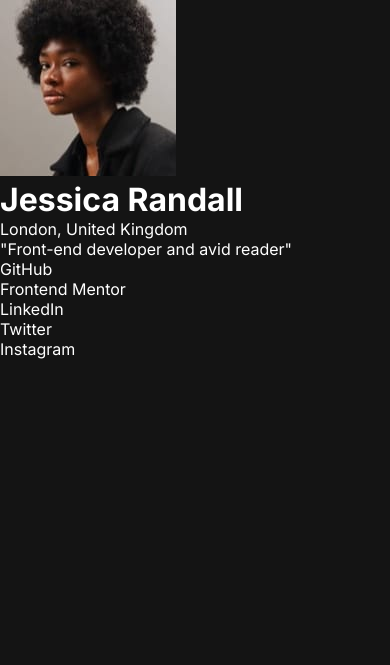
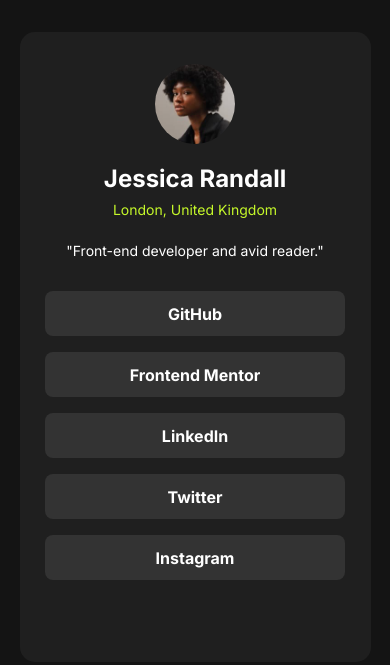
Before and after one commit to CodexianScholar/Frontend-Dev-practice-, a plain HTML site: page frontend-mentor/social-links-profile/index.html in a window 390 px wide. Drawn offline with Linux system fonts and the light colour scheme.

Commit message:
finished css styling and media queries

```diff
--- a/frontend-mentor/social-links-profile/index.html
+++ b/frontend-mentor/social-links-profile/index.html
@@ -3,38 +3,36 @@
   <head>
     <meta charset="UTF-8" />
     <meta name="viewport" content="width=device-width, initial-scale=1.0" />
-    <title>Social links profile</title>
-    <link rel="stylesheet" href="style.css" />
     <link rel="preconnect" href="https://fonts.googleapis.com" />
     <link rel="preconnect" href="https://fonts.gstatic.com" crossorigin />
     <link
       href="https://fonts.googleapis.com/css2?family=Inter:ital,opsz,wght@0,14..32,100..900;1,14..32,100..900&display=swap"
       rel="stylesheet"
     />
+    <link rel="stylesheet" href="style.css" />
+    <title>Social links profile</title>
   </head>
   <body>
-    <div id="social-profile--container">
-      <div class="social-profile__avatar-details">
-        <img
-          src="./assets/images/avatar-jessica.jpeg"
-          alt="Image of Jessica"
-          class="social-profile__img"
-        />
-        <h1 class="social-profile__title">Jessica Randall</h1>
-        <p class="social-profile__loction">London, United Kingdom</p>
-        <p class="social-profile__description">
-          "Front-end developer and avid reader"
+    <section id="social-profile--container">
+      <div class="profile__img">
+        <img src="./assets/images/avatar-jessica.jpeg" alt="Image of Jessica" />
+      </div>
+      <div class="profile__text">
+        <h1 class="profile__title">Jessica Randall</h1>
+        <p class="profile__location">London, United Kingdom</p>
+        <p class="profile__description">
+          "Front-end developer and avid reader."
         </p>
       </div>
-      <div class="social-profile__links">
-        <ul>
-          <li><a href="#">GitHub</a></li>
-          <li><a href="#">Frontend Mentor</a></li>
-          <li><a href="#">LinkedIn</a></li>
-          <li><a href="#">Twitter</a></li>
-          <li><a href="#">Instagram</a></li>
+      <div class="profile__links">
+        <ul class="profile__links--menu">
+          <li><a href="#" target="_blank">GitHub</a></li>
+          <li><a href="#" target="_blank">Frontend Mentor</a></li>
+          <li><a href="#" target="_blank">LinkedIn</a></li>
+          <li><a href="#" target="_blank">Twitter</a></li>
+          <li><a href="#" target="_blank">Instagram</a></li>
         </ul>
       </div>
-    </div>
+    </section>
   </body>
 </html>
--- a/frontend-mentor/social-links-profile/style.css
+++ b/frontend-mentor/social-links-profile/style.css
@@ -10,7 +10,100 @@
   color: white;
 }
 
+li {
+  list-style: none;
+}
 a {
   text-decoration: none;
   color: white;
 }
+
+#social-profile--container {
+  background-color: #1f1f1f;
+  width: 390px;
+  height: 610px;
+  border-radius: 15px;
+  margin-left: auto;
+  margin-right: auto;
+  margin-top: 2rem;
+  display: flex;
+  align-items: center;
+  flex-direction: column;
+}
+
+.profile__img img {
+  border-radius: 50%;
+  width: 80px;
+  height: 80px;
+  margin-top: 2rem;
+}
+
+.profile__text {
+  text-align: center;
+  margin: 1rem;
+}
+
+.profile__text h1 {
+  font-size: 24px;
+  font-weight: 700;
+}
+
+.profile__location {
+  color: #c5f82a;
+  font-size: 14px;
+  margin-top: 0.5rem;
+}
+
+.profile__description {
+  margin-top: 1.5rem;
+  font-size: 14px;
+}
+
+.profile__links--menu li {
+  background-color: #333333;
+  width: 300px;
+  height: 45px;
+  text-align: center;
+  margin: 1rem 0rem;
+  border-radius: 8px;
+}
+
+.profile__links--menu li a {
+  display: flex;
+  align-items: center;
+  justify-content: center;
+  width: 300px;
+  height: 45px;
+  transition: all 0.2s ease-in;
+  font-weight: 700;
+}
+
+.profile__links--menu li a:hover {
+  background-color: #c5f82a;
+  color: #141414;
+  border-radius: 8px;
+}
+
+@media screen and (max-width: 500px) {
+  #social-profile--container {
+    width: 90%;
+    height: 630px;
+  }
+
+  .profile__links--menu li a {
+    width: 80%;
+    margin-left: auto;
+    margin-right: auto;
+  }
+}
+
+@media screen and (max-width: 280px) {
+  .profile__links--menu li {
+    width: 260px;
+  }
+
+  .profile__links--menu li a {
+    width: 90%;
+    font-size: 12px;
+  }
+}
```
Also changed, not shown: 1 other file.
